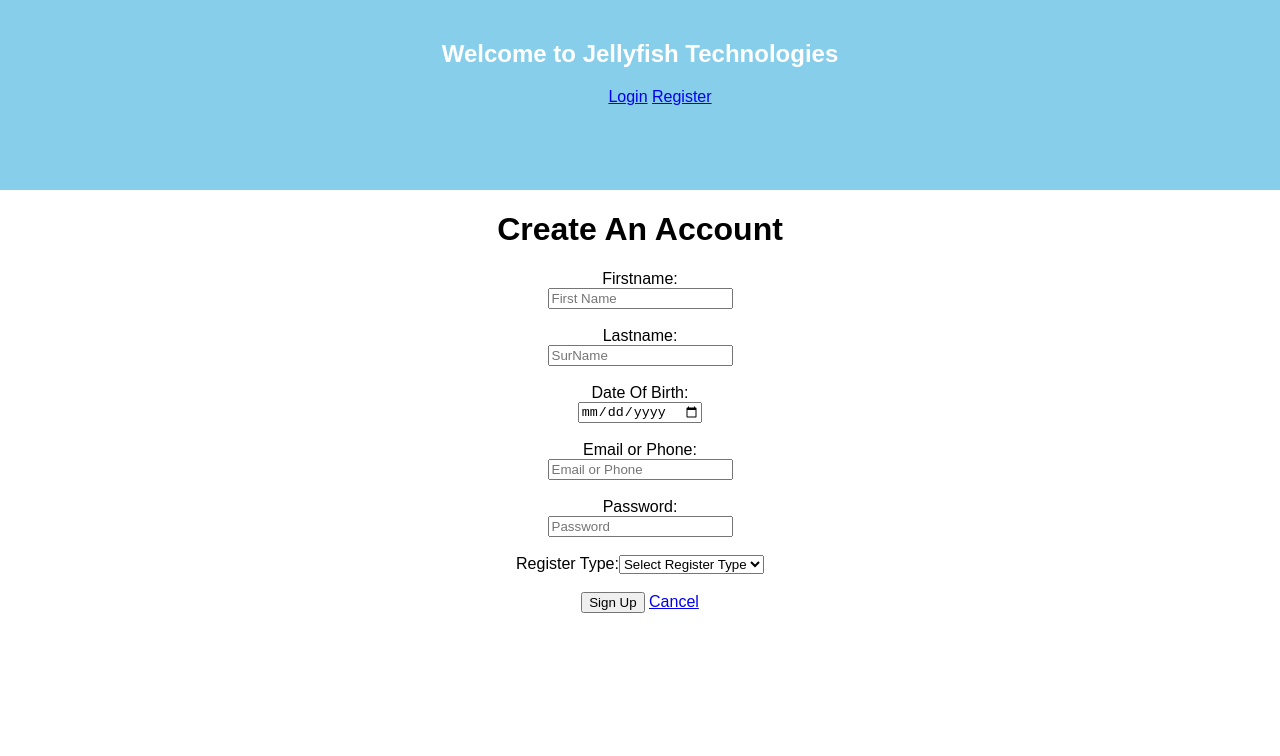
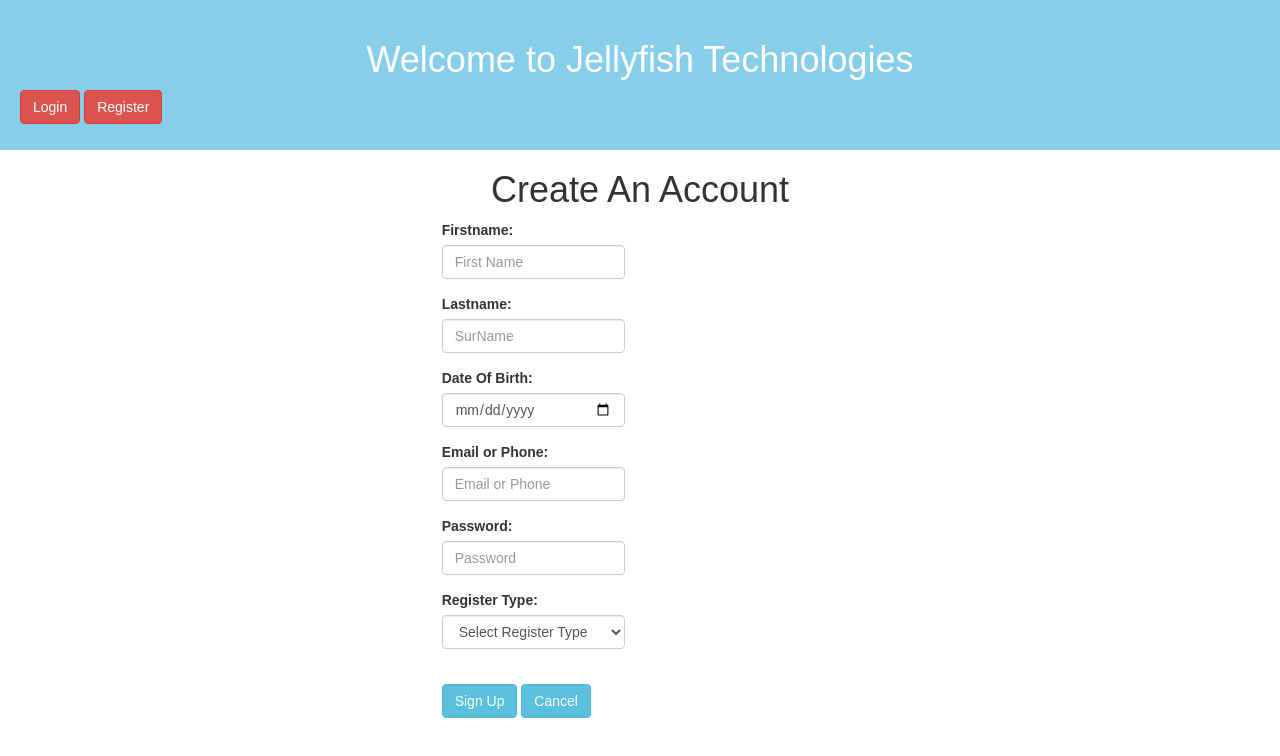
Before and after one commit to karanmittal60/login-app-1, a React (Create React App) app: page /register in a window 1280 px wide. Shown: the top 756 px of the page. Built offline with nearby package versions, Linux system fonts and the light colour scheme.

Commit message:
29/jun/2018
table default pagination

```diff
--- a/public/index.html
+++ b/public/index.html
@@ -10,6 +10,8 @@
     -->
     <link rel="manifest" href="%PUBLIC_URL%/manifest.json">
     <link rel="shortcut icon" href="%PUBLIC_URL%/favicon.ico">
+    <!--bootstrap liberary-->
+    <link rel="stylesheet" href="//maxcdn.bootstrapcdn.com/bootstrap/3.3.7/css/bootstrap.min.css" crossorigin="anonymous">
     <!--
       Notice the use of %PUBLIC_URL% in the tags above.
       It will be replaced with the URL of the `public` folder during the build.
--- a/src/App.css
+++ b/src/App.css
@@ -1,12 +1,8 @@
-.App {
-  text-align: center;
-}
+
 
 .App-logo {
   animation: App-logo-spin infinite 20s linear;
   height: 80px;
-}.App {
-  text-align: center;
 }
 
 .App-logo {
@@ -16,7 +12,7 @@
 
 .App-header {
   background-color: skyblue;
-  height: 150px;
+  min-height: 150px;
   padding: 20px;
   color: white;
 }
@@ -35,12 +31,7 @@
 }
 
 
-.App-header {
-  background-color: skyblue;
-  height: 150px;
-  padding: 20px;
-  color: white;
-}
+
 
 .App-title {
   font-size: 1.5em;
--- a/src/LoginPage/index.js
+++ b/src/LoginPage/index.js
@@ -1,5 +1,4 @@
 import React from 'react';
-// import {reactLocalStorage} from 'reactjs-localstorage';
 
 import {Link } from 'react-router-dom';
 
@@ -10,6 +9,7 @@
 import {addUser} from "../actions";
 
 import Header from './../components/Header/Header'
+// import {reactLocalStorage} from 'reactjs-localstorage';
 
 class Login extends React.Component{
     constructor(props){
@@ -32,10 +32,6 @@
     //
     //
     // }
-
-
-
-
 
     handleSubmit(event){
         event.preventDefault();
@@ -154,40 +150,46 @@
                 </div>
                 <div>
 
-                    <h1>Login Page</h1>
+                    <h1 className="text-center">Login Page</h1>
                     <form onSubmit={this.handleSubmit} >
-                        <label>
-                            <div>
-                                Username:
-                                <br/>
+
+                        <div className="row">
+                            <div className="col-md-2 col-md-offset-4 ">
+                                <div className="form-group">
+                                    <label>Username:</label>
+
 
                                     <input type="text"
                                            placeholder="Email or Phone"
                                            value={this.state.lID}
                                            onChange={(event)=> this.setState({lID: event.target.value})}
                                            required
+                                           className="form-control"
+
                                     />
 
                                 </div>
-                            <br/>
-                            <div>
-                                Password:
+
+                                <div className="form-group">
+                                    <label>Password:</label>
                                     <br/>
                                     <input type="password"
                                            placeholder="Password"
                                            value={this.state.lpasswd}
                                            onChange={(event)=> this.setState({lpasswd: event.target.value})}
                                            required
+                                           className="form-control"
                                     />
 
                                 </div>
 
-                            <br/>
-                            <div>
-                                Register Type:
+
+                                <div className="form-group">
+                                    <label>Register Type:</label>
                                     <select value={this.state.loginType}
                                             onChange={(event)=>  this.setState({loginType: event.target.value})}
                                             required
+                                            className="form-control"
                                     >
                                         <option value="" disabled >Select Login Type</option>
                                         <option value="Admin"  >Admin</option>
@@ -196,12 +198,13 @@
                                 </div>
                                 <br/>
                                 <div>
-                                <input type="submit" value="Login"  />
+                                    <input type="submit" value="Login"  className="btn btn-info"/>
                                     {' '}
-                                <Link to='/register'  >Register</Link>
+                                    <Link to='/register' className="btn btn-info" >Register</Link>
 
                                 </div>
-                        </label>
+                            </div>
+                        </div>
 
                     </form>
 
--- a/src/RegisterPage/index.js
+++ b/src/RegisterPage/index.js
@@ -70,7 +70,6 @@
 
 
         // this.props.addUser(userData);      //redux part for register
-
         // console.log('===== ar ===')
         // console.log(ar)
 
@@ -115,76 +114,82 @@
                     <Header register="register"/>
 
                 </div>
-                <div>
+                <div >
 
 
-                    <h1>Create An Account</h1>
+                    <h1 className="text-center">Create An Account</h1>
                     <form onSubmit={this.handleSubmit}>
-                        <label>
-                            <div>
-                                Firstname:
+                        <div className="row col-md-2 col-md-offset-4 ">
+                            <div className="form-group">
+                                <label>Firstname:</label>
                                 <br/>
                                 <input type="text"
                                       placeholder="First Name"
                                       value={this.state.fname}
                                       onChange={(event)=>  this.setState({fname: event.target.value}) }
                                        required
+                                       className="form-control"
                                 />
                             </div>
-                            <br/>
-                            <div>
-                                Lastname:
+
+                            <div className="form-group">
+                                <label>Lastname:</label>
                                 <br/>
                                 <input type="text"
                                         value={this.state.lname}
                                         placeholder="SurName"
                                         onChange={(event)=>  this.setState({lname: event.target.value}) }
                                        required
+                                       className="form-control"
                                 />
 
                             </div>
-                            <br/>
-                            <div>
-                                Date Of Birth:
+
+                            <div className="form-group">
+                                <label>Date Of Birth:</label>
                                 <br/>
                                 <input type="date"
                                        value={this.state.dob}
                                        placeholder="Date Of Birth"
                                        onChange={(event)=>  this.setState({dob: event.target.value}) }
                                        required
+                                       className="form-control"
                                 />
 
                             </div>
-                            <br/>
-                            <div>
-                                Email or Phone:
+
+                            <div className="form-group">
+                                <label>Email or Phone:</label>
                                 <br/>
                                 <input type="text"
                                        value={this.state.rID}
                                        placeholder="Email or Phone"
                                        onChange={(event)=>  this.setState({rID: event.target.value}) }
                                        required
+                                       className="form-control"
                                 />
 
                             </div>
-                            <br/>
-                            <div>
-                                Password:
+
+                            <div className="form-group">
+                                <label>Password:</label>
                                 <br/>
                                 <input type="password"
                                        value={this.state.rpasswd}
                                        placeholder="Password"
                                        onChange={(event)=>  this.setState({rpasswd: event.target.value}) }
                                        required
+                                       className="form-control"
                                 />
 
                             </div>
-                            <br/>
-                            <div>
-                                Register Type:
+
+                            <div className="form-group">
+                                <label>Register Type:</label>
                                 <select value={this.state.registerType}
                                         onChange={(event)=>  this.setState({registerType: event.target.value})}
                                         required
+                                        className="form-control"
                                 >
                                     <option value="" disabled >Select Register Type</option>
                                     <option value="Admin"  >Admin</option>
@@ -194,12 +199,12 @@
                             <br/>
 
                             <div>
-                                <input type="submit" value="Sign Up"  />
+                                <input type="submit" value="Sign Up"  className="btn btn-info"/>
                                 {' '}
-                                <Link to='/'  >Cancel</Link>
+                                <Link to='/' className="btn btn-info" >Cancel</Link>
 
                             </div>
-                        </label>
+                        </div>
 
 
                     </form>
--- a/src/components/Header/Header.js
+++ b/src/components/Header/Header.js
@@ -7,6 +7,8 @@
 import {bindActionCreators} from 'redux'
 
 import deleteUser from './../../actions/index'
+
+
 
 // import './Header.css'
 
@@ -37,20 +39,37 @@
 
 
                     </div>
-                    <div className="App-header">
+                    <div className="container-fluid App-header">
                     <header>
                         <nav>
+                            <div className="row">
+                                <div className="col-md-12 ">
 
-                                <h1>Welcome to Jellyfish Technologies</h1>
-                                <ul>
-                                {(this.props.login || this.props.register) && <Link to='/' > Login</Link>}
-                                    {'   '}
-                                {(this.props.login || this.props.register) && <Link to='/register' > Register</Link>}
+                                         <h1 className="text-center">Welcome to Jellyfish Technologies</h1>
+                                </div>
+                            </div>
 
-                                {this.props.home && <div><Link to='/' > Logout</Link>
-                                <h1>{this.props.name}</h1></div>}
+                                <div className="row">
+                                    <div className="col-md-6 text-left">
+                                        {(this.props.login || this.props.register) && <Link to='/' className=" btn btn-danger" > Login</Link>}
+                                            {'   '}
+                                        {(this.props.login || this.props.register) && <Link to='/register' className=" btn btn-danger"> Register</Link>}
+                                    </div>
+                                    <div className="col-md-6 text-right ">
 
-                            </ul>
+
+                                        {this.props.home &&
+                                            <div>
+                                                <Link to='/' className=" btn btn-danger"  > Logout</Link>
+                                            <h1>Hello {this.props.name}</h1>
+                                            </div>
+                                        }
+                                    </div>
+
+
+
+
+                            </div>
                         </nav>
                     </header>
                     </div>
```
Also changed, not shown: src/HomePage/index.js (+8 -8 lines). Lines whose indentation alone changed are shown as unchanged.
